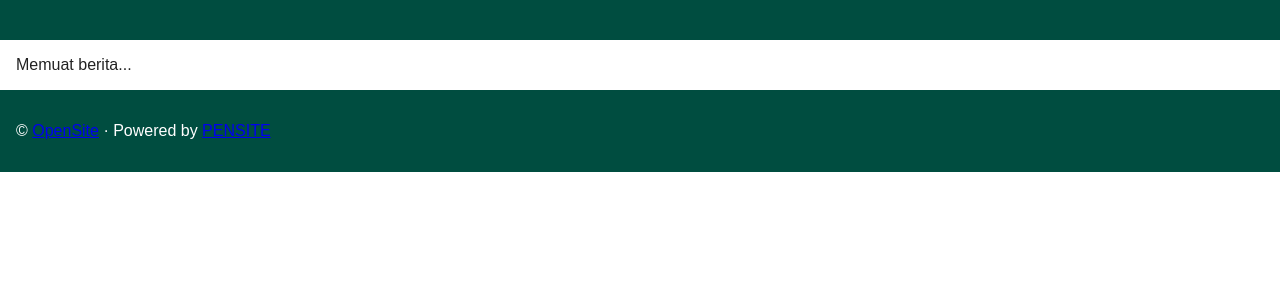
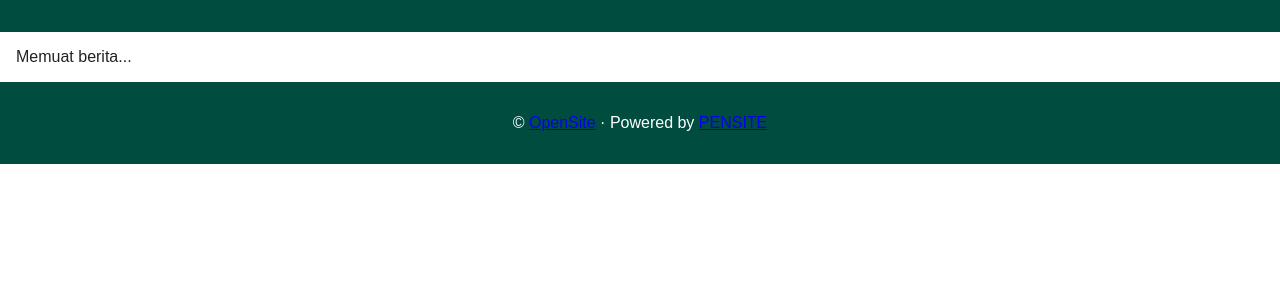
Before and after one commit to azmusweb/sarjana.web.id, a PHP site: page / in a window 1280 px wide. Shown: the top 300 px of the page. Run offline with PHP 8.4, Linux system fonts and the light colour scheme.

Commit message:
Update style.css

```diff
--- a/style.css
+++ b/style.css
@@ -1,6 +1,7 @@
 body {
+  font-family: Arial, sans-serif;
   margin: 0;
-  font-family: sans-serif;
+  padding: 0;
   background: #fff;
   color: #222;
 }
@@ -8,14 +9,20 @@ header, footer {
   background: #004d40;
   color: #fff;
   padding: 1rem;
+  text-align: center;
 }
-.logo {
-  font-size: 1.5rem;
-  font-weight: bold;
+.logo img {
+  height: 40px;
 }
-nav {
-  margin-top: 0.5rem;
+nav a {
+  margin: 0 10px;
+  text-decoration: none;
+  color: #fff;
 }
 main {
   padding: 1rem;
 }
+article img {
+  max-width: 100%;
+  height: auto;
+}
```
